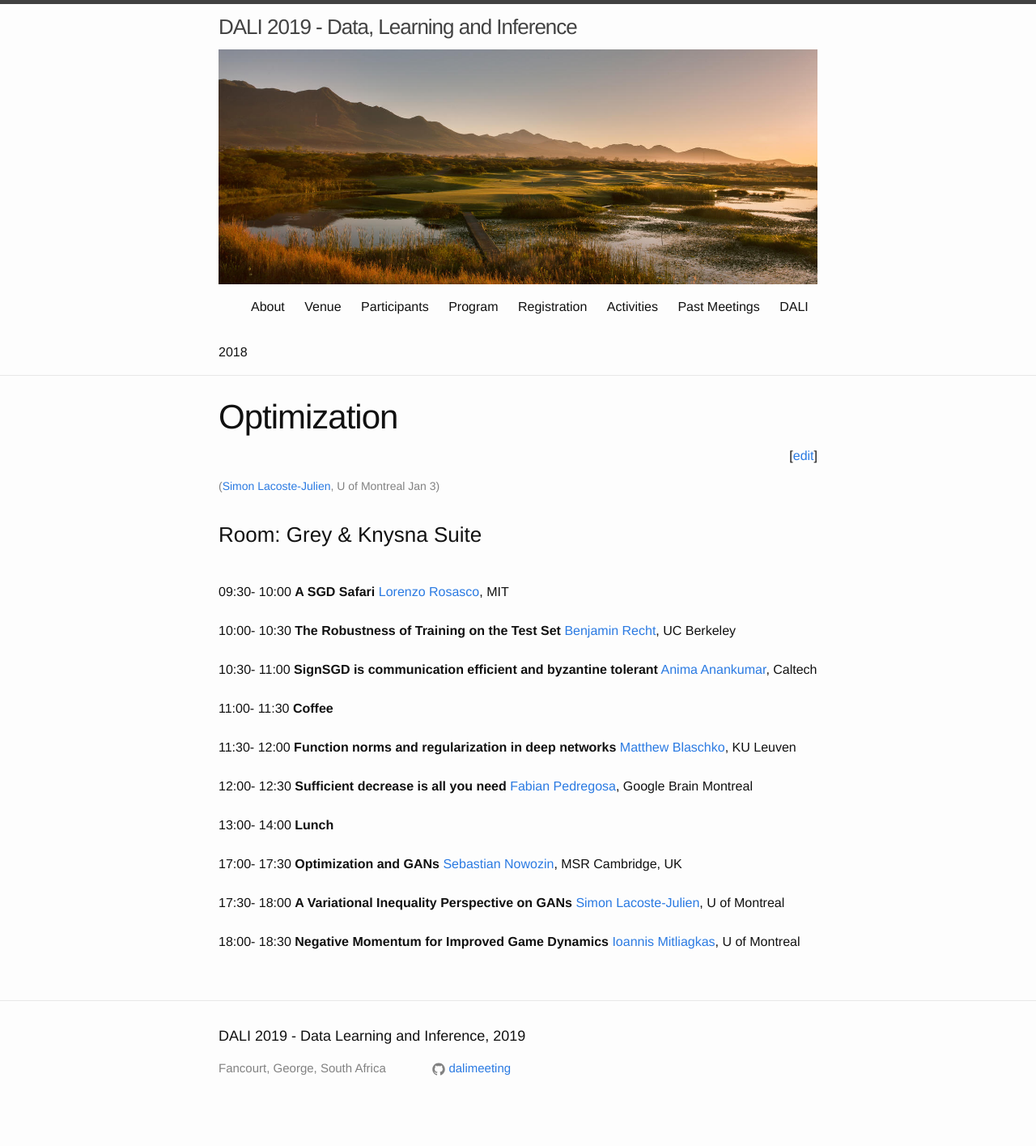
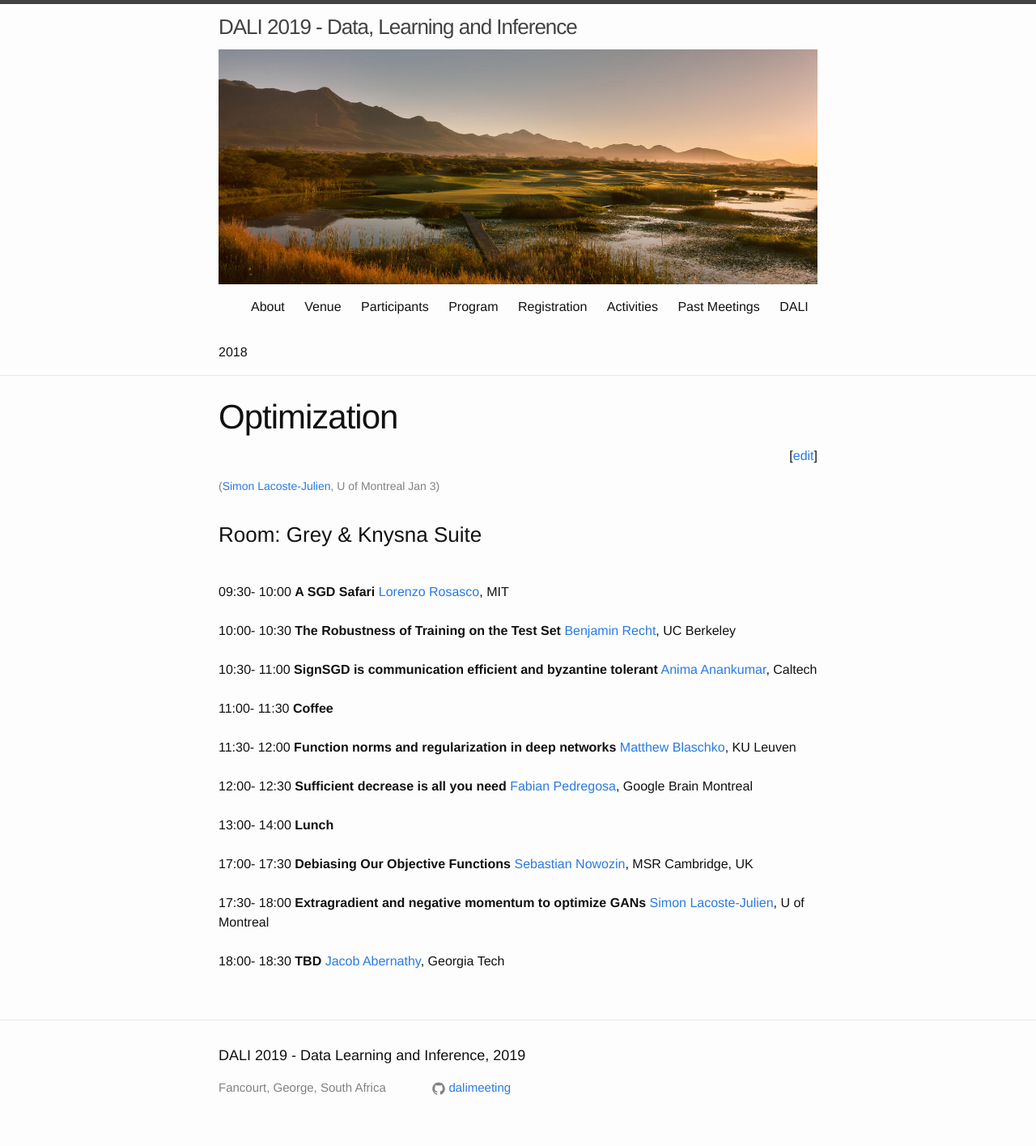
Before and after one commit to dalimeeting/dalimeeting.github.io, a Jekyll site: the page built from _posts/2019-01-03-workshop-optimization.md, in a window 1280 px wide. Shown: the whole page at 81% size. Built offline with Jekyll 4.4.1, drawn with Linux system fonts in a browser that asks for light colours; before the commit the page ends 1391 px from its top, so only the background shows below that.

Commit message:
Update 2019-01-03-workshop-optimization.md
Update program.

```diff
--- a/_posts/2019-01-03-workshop-optimization.md
+++ b/_posts/2019-01-03-workshop-optimization.md
@@ -61,7 +61,7 @@ talks:
 - title: Lunch
   start: "13:00"
   end: "14:00"
-- title: "Optimization and GANs"
+- title: "Debiasing Our Objective Functions"
   author:
   - given: Sebastian
     family:  Nowozin
@@ -69,7 +69,8 @@ talks:
     institute: MSR Cambridge, UK
   start: "17:00"
   end: "17:30"
-- title: "A Variational Inequality Perspective on GANs"
+  abstract: "In many cases the objective functions we use in machine learning are expectations over iid data. In other cases they are stochastic approximations that are biased. I will use the field of approximate inference as example of such quantities and highlight that at its heart, the field of approximate inference is about trade-offs between computation and estimation accuracy: when we approximate quantities such as the evidence or posterior expectations no randomness is left and given limitless computation budget all quantities can be evaluated exactly. But given finite computation, how do we select inference methods such that they provide accurate estimates of quantities of interest? In this talk I will argue for a more explicit consideration of bias-variance tradeoffs of common inference methods. In particular, I highlight that current inference methods such as variational inference and Markov Chain Monte Carlo make a particular bias-variance tradeoffs which may be suboptimal for our inferential question at hand. What can we do about this? There is a rich portfolio of methods to change bias-variance tradeoffs in the form of debiasing methods; I will provide a brief overview and demonstrate a number of recent successful applications of these methods to variational inference and stochastic gradient MCMC."
+- title: "Extragradient and negative momentum to optimize GANs"
   author:
   - given: Simon
     family:  Lacoste-Julien
@@ -77,12 +78,12 @@ talks:
     institute: U of Montreal
   start: "17:30"
   end: "18:00"
-- title: "Negative Momentum for Improved Game Dynamics"
+- title: "TBD"
   author:
-  - given: Ioannis
-    family:  Mitliagkas
-    url: http://mitliagkas.github.io/
-    institute: U of Montreal
+  - given: Jacob
+    family:  Abernathy
+    url: https://www.cc.gatech.edu/~jabernethy9/
+    institute: Georgia Tech
   start: "18:00"
   end: "18:30"
 speakers:
```
